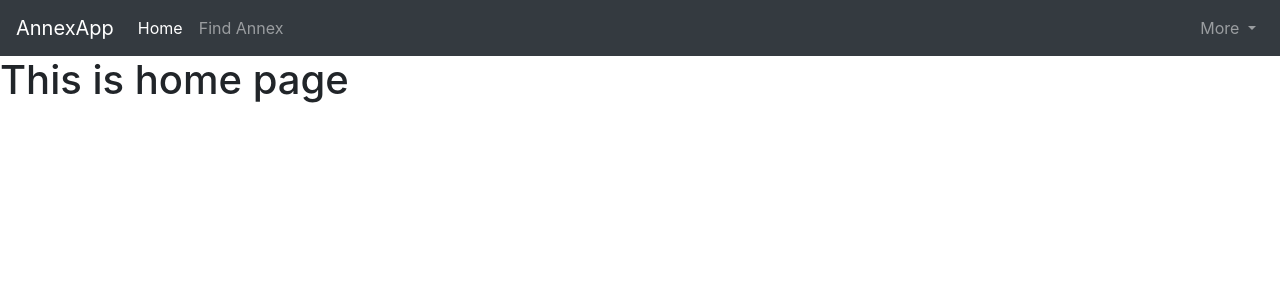
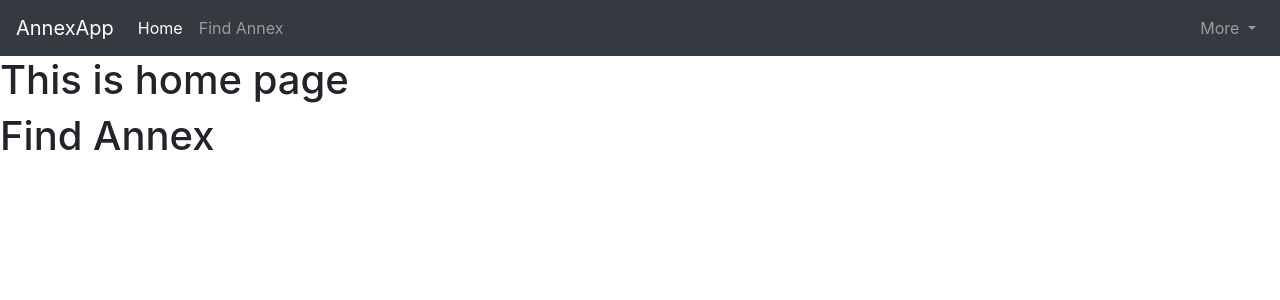
Before and after one commit to sidathasiri/AnnexApp, an Angular app: page /find in a window 1280 px wide. Shown: the top 300 px of the page. Built offline with nearby package versions, Linux system fonts and the light colour scheme.

Commit message:
added find annex component

```diff
--- /dev/null
+++ b/src/app/Components/FindAnnex/findAnnex.component.html
@@ -0,0 +1 @@
+<h1>Find Annex</h1>
--- a/src/app/app.component.html
+++ b/src/app/app.component.html
@@ -1,2 +1,3 @@
 <navbar></navbar>
 <home></home>
+<find-annex></find-annex>
--- a/src/app/app.module.ts
+++ b/src/app/app.module.ts
@@ -6,12 +6,14 @@ import { HttpModule } from '@angular/http';
 import { AppComponent } from './app.component';
 import { HomeComponent } from './Components/HomeComponent/home.component';
 import { NavComponent } from './Components/Shared/Navbar/navbar.component';
+import { FindAnnexComponent } from './Components/FindAnnex/findAnnex.component';
 
 @NgModule({
   declarations: [
     AppComponent,
     HomeComponent,
-    NavComponent
+    NavComponent,
+    FindAnnexComponent
   ],
   imports: [
     BrowserModule,
```
Also changed, not shown: src/app/Components/FindAnnex/findAnnex.component.ts (added, +9 -0 lines).
